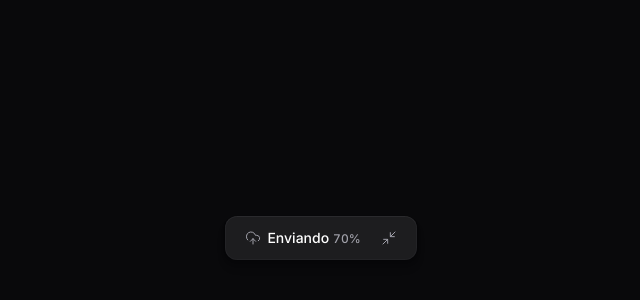
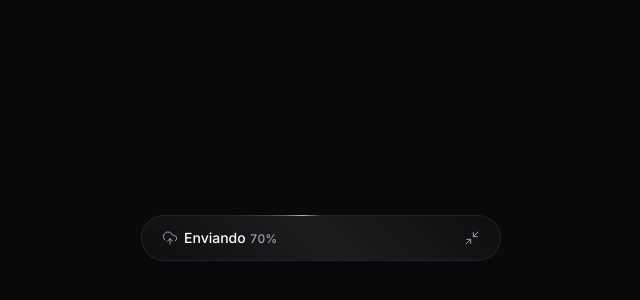
Before and after one commit to EuNetu/UWS-FRONTEND, a React (Vite) app: page / in a window 1280 px wide. Shown: the part 162-462 px from the top of the page, without its empty margins (319-959 px from the left). Built offline with nearby package versions, Linux system fonts and the light colour scheme; a web font is replaced by a local one.

Commit message:
feat: Cria borda animada

```diff
--- a/package.json
+++ b/package.json
@@ -17,7 +17,8 @@
     "react": "^19.1.0",
     "react-dom": "^19.1.0",
     "react-dropzone": "^14.3.8",
-    "tailwind-variants": "^1.0.0"
+    "tailwind-variants": "^1.0.0",
+    "zustand": "^5.0.6"
   },
   "devDependencies": {
     "@eslint/js": "^9.25.0",
--- a/src/components/upload-widget.tsx
+++ b/src/components/upload-widget.tsx
@@ -3,32 +3,34 @@ import { UploadWidgetDropzone } from "./upload-widget-dropzone";
 import { UploadWidgetHeader } from "./upload-widget-header";
 import { UploadWidgetUploadList } from "./upload-widget-upload-list";
 import { UploadWidgetMinimizedButton } from "./upload-widget-minimized-button";
-import { useCycle, motion } from "motion/react";
+import { motion, useCycle } from "motion/react";
 
 export function UploadWidget() {
+	const isThereAnyPendindUploads = true;
 
-	const [isWidgetOpen, toggleWidgetOpen ] = useCycle(false, true);
+	const [isWidgetOpen, toggleWidgetOpen] = useCycle(false, true);
 
 	return (
-		<Collapsible.Root onOpenChange={() => toggleWidgetOpen()}>
+		<Collapsible.Root onOpenChange={() => toggleWidgetOpen()} asChild>
 			<motion.div
-				className="bg-zinc-900 overflow-hidden max-w-[360px] rounded-xl shadow-shape"
-				animate={isWidgetOpen ? 'open' : 'closed'}
+				data-progress={isThereAnyPendindUploads}
+				className="bg-zinc-900 overflow-hidden w-[360px] rounded-xl data-[state=open]:shadow-shape border border-transparent animate-border data-[state=closed]:rounded-3xl data-[state=closed]:data-[progress=false]:shadow-shape  data-[state=closed]:data-[progress=true]:[background:linear-gradient(45deg,#09090B,theme(colors.zinc.900)_50%,#09090B)_padding-box,conic-gradient(from_var(--border-angle),theme(colors.zinc.700/.48)_80%,_theme(colors.indigo.500)_86%,_theme(colors.indigo.300)_90%,_theme(colors.indigo.500)_94%,_theme(colors.zinc.600/.48))_border-box]"
+				animate={isWidgetOpen ? "open" : "closed"}
 				variants={{
 					closed: {
-						width: 'max-content',
+						width: "max-content",
 						height: 44,
 						transition: {
-							type: 'inertia',
-						}
+							type: "inertia",
+						},
 					},
 					open: {
 						width: 360,
-						height: 'auto',
+						height: "auto",
 						transition: {
-							duration: 0.1
-						}
-					}
+							duration: 0.1,
+						},
+					},
 				}}
 			>
 				{!isWidgetOpen && <UploadWidgetMinimizedButton />}
@@ -39,12 +41,12 @@ export function UploadWidget() {
 					<div className="flex flex-col gap-4 py-3">
 						<UploadWidgetDropzone />
 
-						<div className="h-px bg-zinc-800 border-t border-black/50 box-content"></div>
+						<div className="h-px bg-zinc-800 border-t border-black/50 box-content" />
 
 						<UploadWidgetUploadList />
 					</div>
 				</Collapsible.Content>
 			</motion.div>
 		</Collapsible.Root>
-	)
+	);
 }
--- a/src/index.css
+++ b/src/index.css
@@ -1,3 +1,10 @@
 @tailwind base;
 @tailwind components;
 @tailwind utilities;
+
+
+@property --border-angle {
+    syntax: '<angle>';
+    initial-value: 0deg;
+    inherits: false;
+}
--- a/tailwind.config.js
+++ b/tailwind.config.js
@@ -21,6 +21,14 @@ export default {
         shape: '0px 8px 8px rgba(0, 0, 0, 0.1), 0px 4px 4px rgba(0, 0, 0, 0.1), 0px 2px 2px rgba(0, 0, 0, 0.1), 0px 0px 0px 1px rgba(0, 0, 0, 0.1), inset 0px 0px 0px 1px rgba(255, 255, 255, 0.03), inset 0px 1px 0px rgba(255, 255, 255, 0.03)',
         'shape-content': '0px 0px 0px 1px rgba(0, 0, 0, 0.25), inset 0px 1px 0px rgba(255, 255, 255, 0.02), inset 0px 0px 0px 1px rgba(255, 255, 255, 0.02)',
       },
+      animation: {
+        border: "border 2s linear infinite",
+      },
+      keyframes: {
+        border: {
+          to: { "--border-angle": "360deg" },
+        }
+      }
     },
   },
   plugins: [],
```
Also changed, not shown: 1 other file (tests, documents, lock files or other folders).
